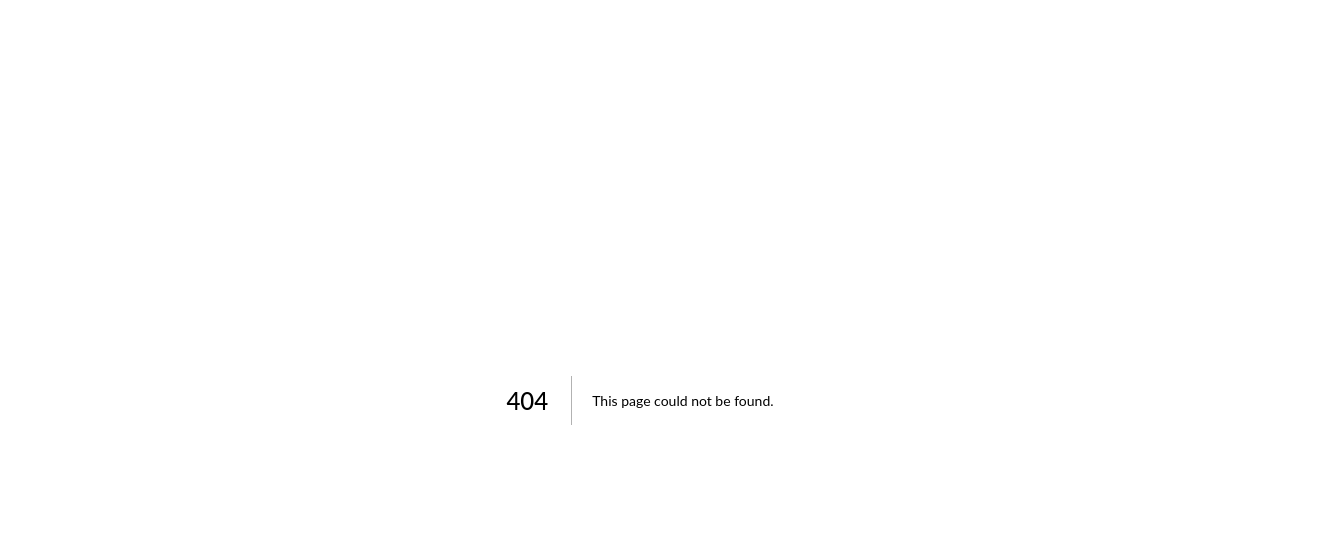
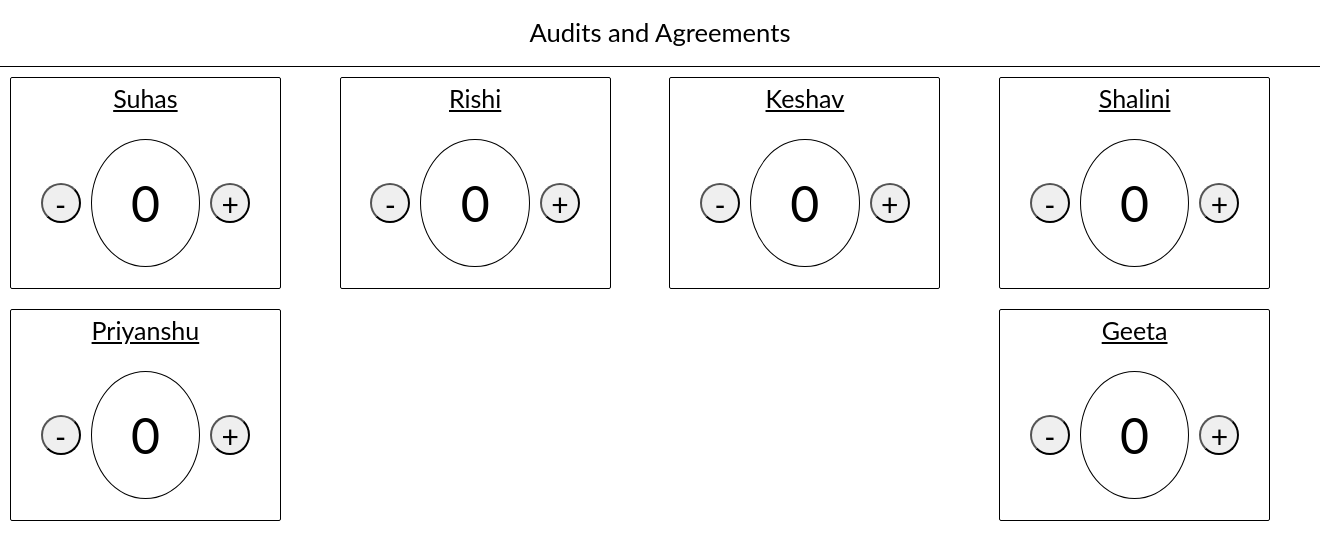
Before and after one commit to cksharma11/ice-cream-meter, a Next.js app: page /dashboard in a window 1280 px wide. Before the commit this address had no page. Shown: the top 560 px of the page, 1320 px wide, since content can reach past the window. Built offline with nearby package versions, Linux system fonts and the light colour scheme.

Commit message:
inital dashboard

```diff
--- /dev/null
+++ b/components/Dashboard/Dashboard.js
@@ -0,0 +1,37 @@
+import React from "react";
+import Header from "../Header/Header";
+import DashboardStyles from "./Dashboard.style";
+
+const data = [
+  { name: "Suhas", count: 0 },
+  { name: "Rishi", count: 0 },
+  { name: "Keshav", count: 0 },
+  { name: "Shalini", count: 0 },
+  { name: "Priyanshu", count: 0 },
+  { name: "Geeta", count: 0 },
+];
+
+const Dashboard = () => {
+  return (
+    <div>
+      <Header title="Audits and Agreements" />
+      <div className="dashboardWrapper">
+        {data.map((m) => {
+          return (
+            <div className="meter flex">
+              <h3 className="name"> {m.name}</h3>
+              <div className="flex-row">
+                <button className="counter">-</button>
+                <div className="count flex">{m.count}</div>
+                <button className="counter">+</button>
+              </div>
+            </div>
+          );
+        })}
+      </div>
+      <style jsx>{DashboardStyles}</style>
+    </div>
+  );
+};
+
+export default Dashboard;
--- /dev/null
+++ b/components/Dashboard/Dashboard.style.js
@@ -0,0 +1,45 @@
+import css from "styled-jsx/css";
+
+const DashboardStyles = css`
+  .meter {
+    border: 1px solid black;
+    height: 210px;
+    width: 21%;
+    margin: 10px;
+    border-radius: 2px;
+  }
+
+  .dashboardWrapper {
+    display: flex;
+    flex-wrap: wrap;
+    width: 100%;
+    justify-content: space-between;
+  }
+
+  .name {
+    font-size: 25px;
+    text-align: center;
+    padding: 3px;
+    margin: 5px;
+    text-decoration: underline;
+  }
+
+  .count {
+    width: 40%;
+    height: 75%;
+    border: 1px solid black;
+    border-radius: 50%;
+    text-align: center;
+    font-size: 50px;
+  }
+
+  .counter {
+    height: 40px;
+    width: 40px;
+    border-radius: 50%;
+    font-size: 30px;
+    margin: 10px;
+  }
+`;
+
+export default DashboardStyles;
--- /dev/null
+++ b/pages/dashboard.js
@@ -0,0 +1,5 @@
+import Dashboard from "../components/Dashboard/Dashboard";
+
+export default function Index() {
+  return <Dashboard />;
+}
--- a/public/styles/base.css
+++ b/public/styles/base.css
@@ -82,6 +82,14 @@ button {
   flex-direction: column;
 }
 
+.flex-row {
+  display: flex;
+  justify-content: center;
+  align-items: center;
+  width: 100%;
+  height: 100%;
+}
+
 .container {
   width: 100%;
 }
```
